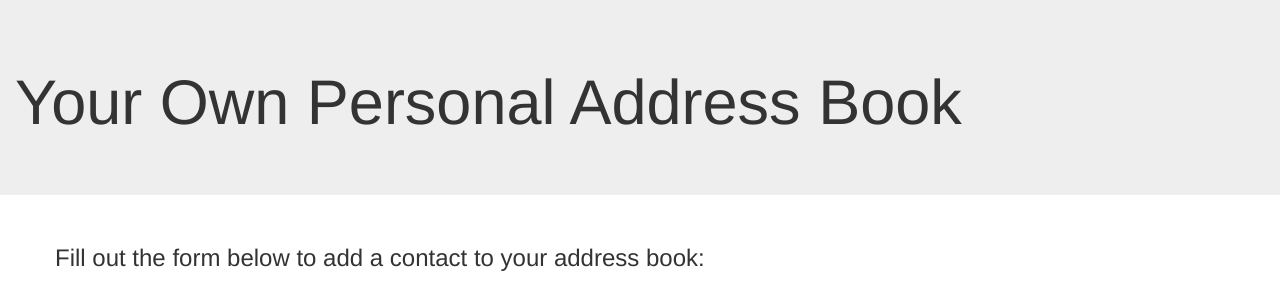
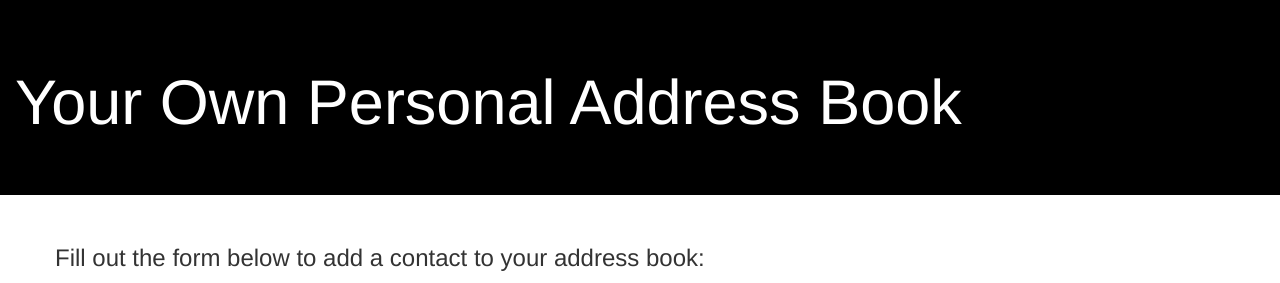
Before and after one commit to Jordan-Meier/php-addressbook, a PHP site: template views/contacts.html.twig in a window 1280 px wide. Shown: the top 283 px of the page. Run offline with PHP 8.4, Linux system fonts and the light colour scheme; the template is opened without the code that fills it, so the values that code supplies are empty; some libraries are stand-ins or nearby versions.

Commit message:
add a background color to jumbotron header

```diff
--- a/web/css/styles.css
+++ b/web/css/styles.css
@@ -1,3 +1,9 @@
 img {
     max-width: 300px;
 }
+
+
+.jumbotron {
+    background-color: black;
+    color: white;
+}
```
